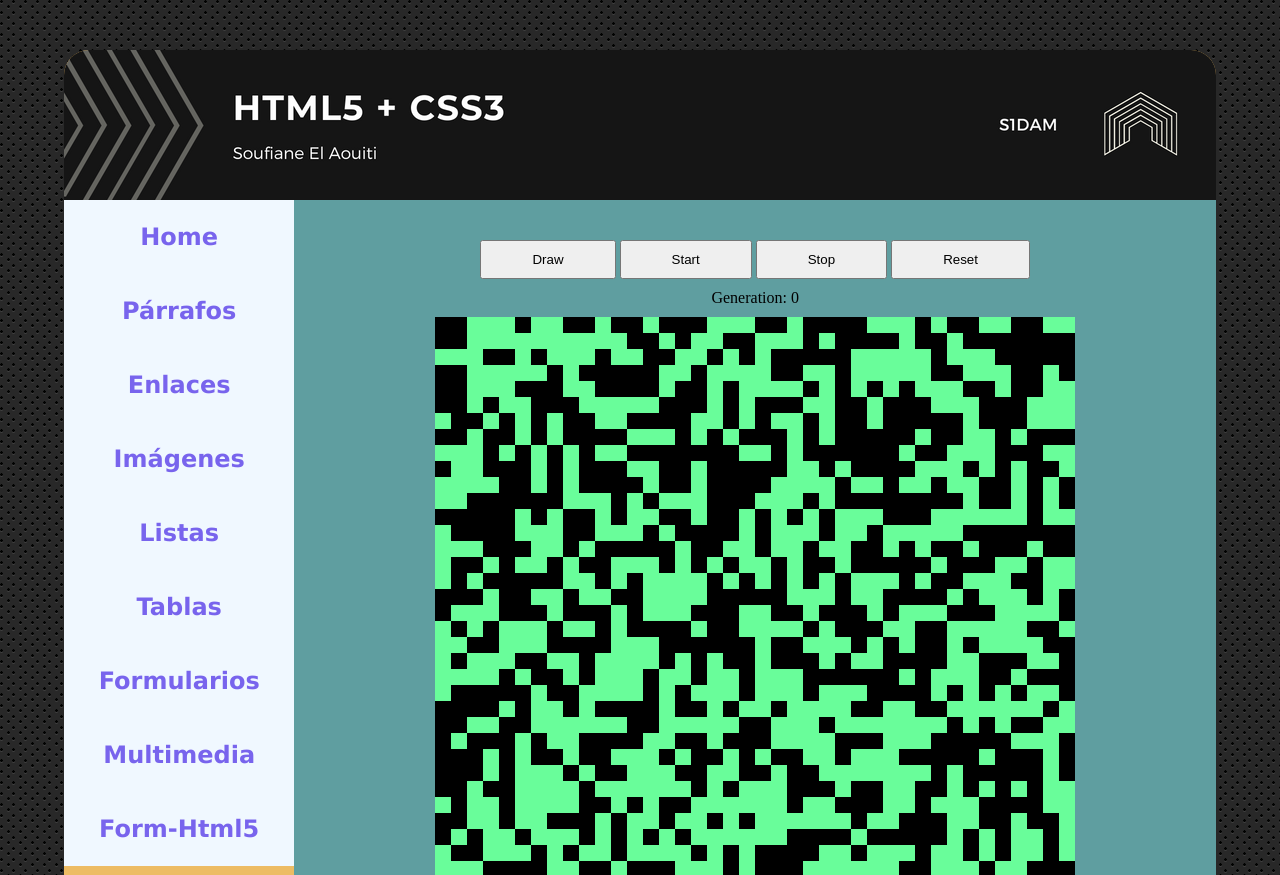
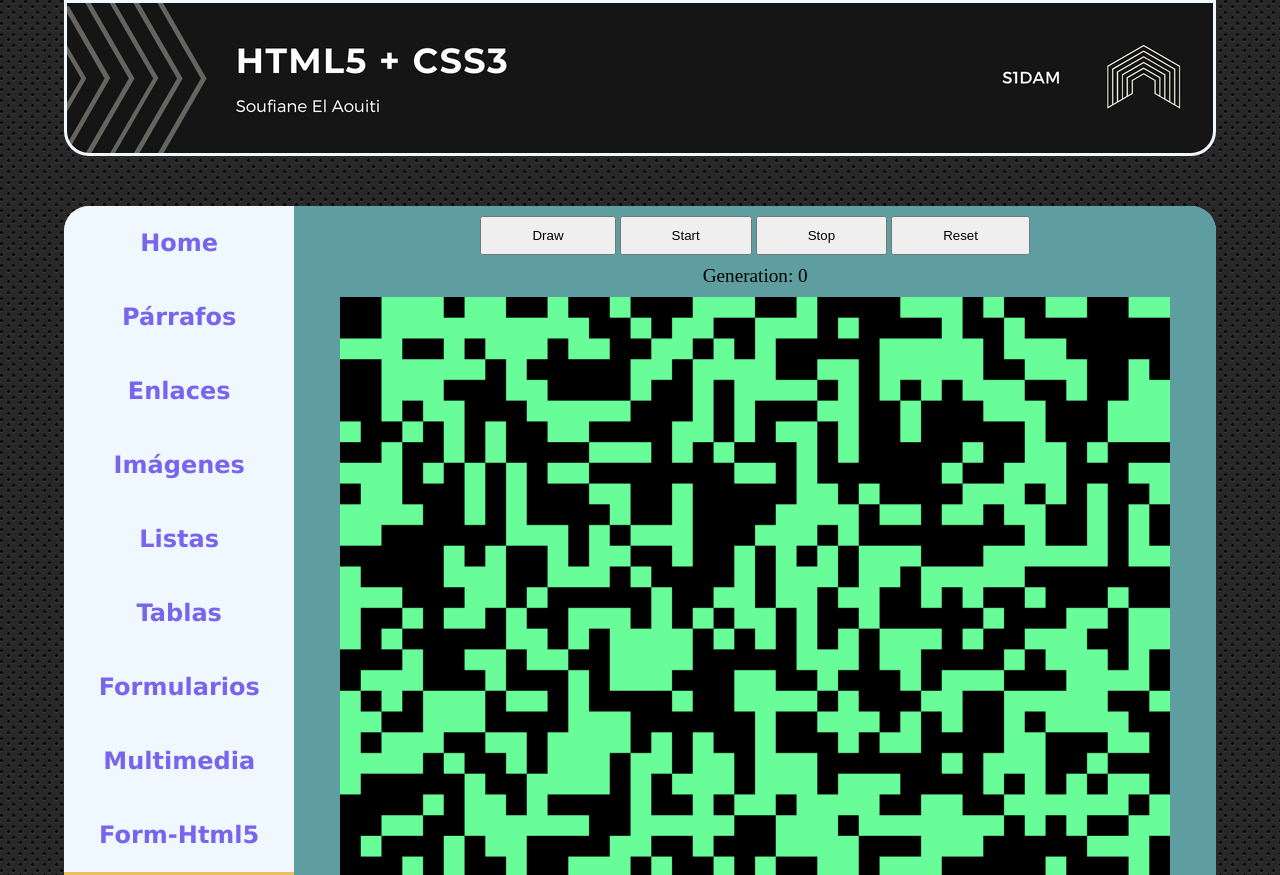
Before and after one commit to SufiAzarquiel/S1DAM-Web, a plain HTML site: page myFirstWebpage/index.html in a window 1280 px wide. Shown: the top 875 px of the page. Drawn offline with Linux system fonts and the light colour scheme.

Commit message:
Canvas size relative to parent.

```diff
--- a/myFirstWebpage/Css/style.css
+++ b/myFirstWebpage/Css/style.css
@@ -12,27 +12,36 @@ body {
 }
 
 .container {
-  background-color: #edbc64;
+  /* background-color: #edbc64; */
   /* Complementary to container color */
   width: 90%;
-  margin: 50px auto;
-  border-radius: 25px;
+  margin: 0 auto 50px auto;
+  border-radius:  0px 0px 25px 25px;
 }
 
 header {
   background-color: rgb(95, 173, 86);
   height: 150px;
-  border-radius: 25px 25px 0px 0px;
+  margin-bottom: 50px;
+  border-radius: 0px 0px 25px 25px;
+  border-style: solid;
+  border-color: aliceblue;
+  border-width: 3px;
   background-image: url("../Img/header.png");
   background-repeat: no-repeat;
   background-size: cover;
 }
 
-/* #principal {} */
+#principal {
+  border-radius: 25px;
+  padding-bottom: 25px;
+  background-color: #edbc64;
+}
 
 nav {
   width: 20%;
   float: left;
+  border-radius: 25px 0px 0px 0px;
 }
 
 nav ul {
@@ -57,9 +66,13 @@ nav ul li:hover {
   color: rgb(0, 0, 0);
 }
 
+nav ul a:first-of-type li{
+  border-radius: 25px 0px 0px 0px;
+}
+
 #content {
   background-color: cornflowerblue;
-  border-radius: 0px 0px 0px 25px;
+  border-radius: 0px 25px 0px 25px;
   width: 80%;
   float: right;
 }
@@ -110,9 +123,9 @@ a {
 
 #home {
   text-align: center;
-  padding: 30px;
+  padding-bottom: 20px;
   background-color: cadetblue;
-  border-radius: 0px 0px 0px 25px;
+  border-radius: 0px 25px 0px 25px;
 }
 
 #home button {
@@ -123,18 +136,21 @@ a {
 #genCount {
   margin: 10px auto 0px auto;
   padding: 0px;
+  font-size: larger;
 }
 
 canvas {
   margin: 10px;
   padding: 0px;
+  width: 90%;
+  height: 90%;
 }
 
 #parrafos {
   font-size: large;
   padding: 30px;
   background-color: peachpuff;
-  border-radius: 0px 0px 0px 25px;
+  border-radius: 0px 25px 0px 25px;
 }
 
 .ejemplo-div {
@@ -197,7 +213,7 @@ ol.ol-custom-img li li li {
 #tablas {
   padding: 30px;
   background-color: cornflowerblue;
-  border-radius: 0px 0px 0px 25px;
+  border-radius: 0px 25px 0px 25px;
 }
 
 table {
@@ -306,7 +322,7 @@ table.Horario td {
 #form {
   padding: 30px;
   background-color: #97db98;
-  border-radius: 0px 0px 0px 25px;
+  border-radius: 0px 25px 0px 25px;
 }
 
 #form form {
@@ -328,7 +344,7 @@ form.registro {
 #multimedia {
   padding: 20px 50px;
   background-color: #bc7879;
-  border-radius: 0px 0px 0px 25px;
+  border-radius: 0px 25px 0px 25px;
   margin: 0 auto;
 }
 
--- a/myFirstWebpage/Js/gameOfLife.js
+++ b/myFirstWebpage/Js/gameOfLife.js
@@ -18,8 +18,8 @@ var gridRect = {
   w: resolution,
   h: resolution,
 };
-var gridCols = bgRect.w / resolution;
-var gridRows = bgRect.h / resolution;
+var gridCols = canvas.width / resolution;
+var gridRows = canvas.height / resolution;
 
 function fillRect(r, color) {
   g.fillStyle = color;
```
